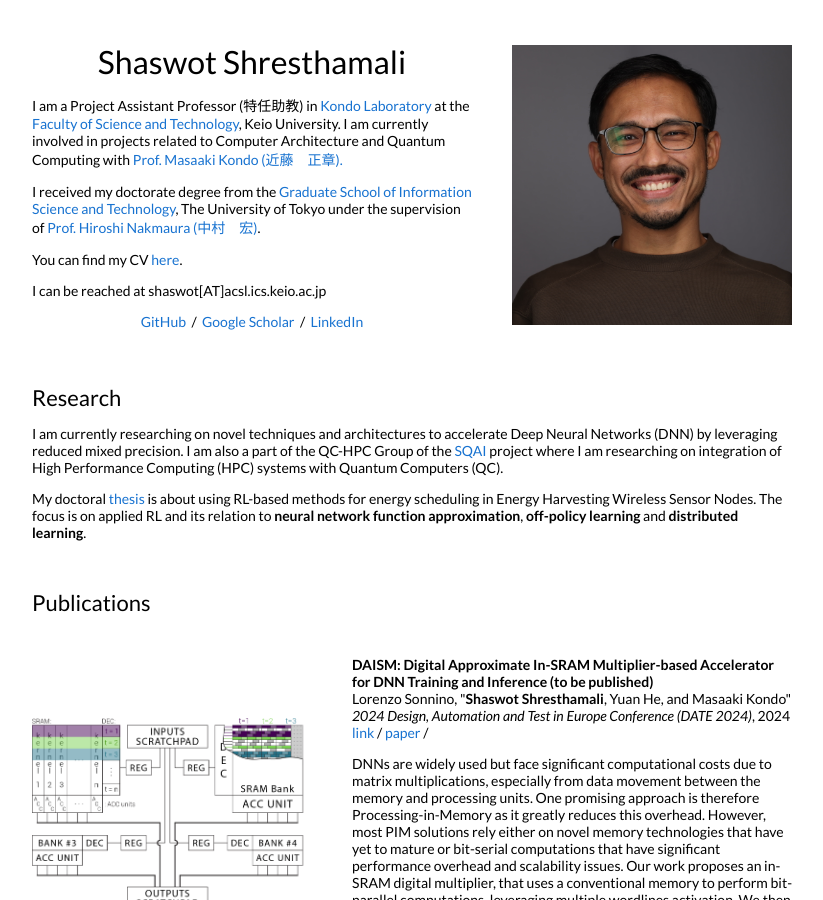
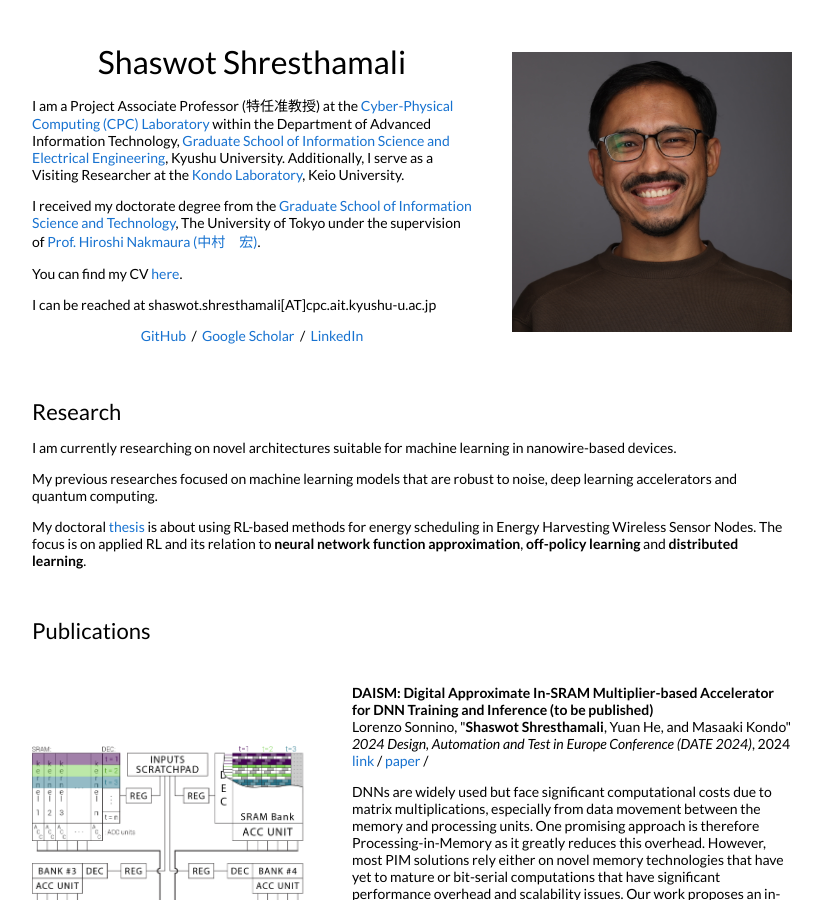
Before and after one commit to shaswot/shaswot.github.io, a Jekyll site: the page built from _posts/2024-04-27-date2024.markdown, in a window 1280 px wide and 900 px high. Shown: the whole window, without its empty margins (228-1051 px from the left). Built offline with Jekyll 4.4.1, drawn with Linux system fonts in a browser that asks for light colours.

Commit message:
updated affiliation to Kyushu

```diff
--- a/_layouts/default.html
+++ b/_layouts/default.html
@@ -27,15 +27,15 @@
               <h1>
                 Shaswot Shresthamali
               </h1>
-              <p>I am a Project Assistant Professor (特任助教) in <a href="https://www.acsl.ics.keio.ac.jp">Kondo Laboratory</a> at the <a href="https://www.st.keio.ac.jp/en/">Faculty of Science and Technology</a>, Keio University. I am currently involved in projects related to Computer Architecture and Quantum Computing with <a href="https://sites.google.com/view/kondo-lab/kondo">Prof. Masaaki Kondo (近藤　正章).</a>
-              </p>
-              <p>
-				I received my doctorate degree from the <a href="https://www.i.u-tokyo.ac.jp/index_e.shtml">Graduate School of Information Science and Technology</a>, The University of Tokyo under the supervision of <a href="http://www.hal.ipc.i.u-tokyo.ac.jp/~nakamura/index-e.html"> Prof. Hiroshi Nakmaura (中村　宏)</a>.
+	      <p>I am a Project Associate Professor (特任准教授) at the <a href="https://cpc.ait.kyushu-u.ac.jp/en/">Cyber-Physical Computing (CPC) Laboratory</a> within the Department of Advanced Information Technology, <a href="https://www.isee.kyushu-u.ac.jp/e/">Graduate School of Information Science and Electrical Engineering</a>, Kyushu University. Additionally, I serve as a Visiting Researcher at the <a href="https://www.acsl.ics.keio.ac.jp">Kondo Laboratory</a>, Keio University.
+	      </p>
+
+	      <p>I received my doctorate degree from the <a href="https://www.i.u-tokyo.ac.jp/index_e.shtml">Graduate School of Information Science and Technology</a>, The University of Tokyo under the supervision of <a href="http://www.hal.ipc.i.u-tokyo.ac.jp/~nakamura/index-e.html"> Prof. Hiroshi Nakmaura (中村　宏)</a>.
               <p>
                 You can find my CV <a href="/pdfs/MY_CV_Master.pdf">here</a>.
               </p>
               <p>
-                I can be reached at shaswot[AT]acsl.ics.keio.ac.jp
+                I can be reached at shaswot.shresthamali[AT]cpc.ait.kyushu-u.ac.jp
               </p>
               <p style="text-align:center">
                 <a href="https://github.com/shaswot">GitHub</a> &nbsp;/&nbsp;
@@ -54,13 +54,25 @@
             <td style="padding:2.5%;width:100%;vertical-align:middle">
               <h2>Research</h2>
               <p>
-				I am currently researching on novel techniques and architectures to accelerate Deep Neural Networks (DNN) by leveraging reduced mixed precision. I am also a part of the QC-HPC Group of the <a href="https://sqai.jp/">SQAI</a> project where I am researching on integration of High Performance Computing (HPC) systems with Quantum Computers (QC).
-			  </p>
-			  <p>
-			  My doctoral  <a href="https://doi.org/10.15083/0002007215">thesis</a> is about using RL-based methods for energy scheduling in Energy Harvesting Wireless Sensor Nodes. The focus is on applied RL and its relation to <b>neural network function approximation</b>, <b>off-policy learning</b> and <b>distributed learning</b>.
-			  </p>
+		I am currently researching on novel architectures suitable for machine learning in nanowire-based devices.
+	      </p>
+	      <p>
+	      My previous researches focused on machine learning models that are robust to noise,  deep learning accelerators and quantum computing.
+	      </p>
+
+	      <p>
+	      My doctoral  <a href="https://doi.org/10.15083/0002007215">thesis</a> is about using RL-based methods for energy scheduling in Energy Harvesting Wireless Sensor Nodes. The focus is on applied RL and its relation to <b>neural network function approximation</b>, <b>off-policy learning</b> and <b>distributed learning</b>.
+	      </p>
 			  <!--
+              <p>I am a Project Assistant Professor (特任助教) in <a href="https://www.acsl.ics.keio.ac.jp">Kondo Laboratory</a> at the <a href="https://www.st.keio.ac.jp/en/">Faculty of Science and Technology</a>, Keio University. I am currently involved in projects related to Computer Architecture and Quantum Computing with <a href="https://sites.google.com/view/kondo-lab/kondo">Prof. Masaaki Kondo (近藤　正章).</a>
+              </p>
               <p>
+				I received my doctorate degree from the <a href="https://www.i.u-tokyo.ac.jp/index_e.shtml">Graduate School of Information Science and Technology</a>, The University of Tokyo under the supervision of <a href="http://www.hal.ipc.i.u-tokyo.ac.jp/~nakamura/index-e.html"> Prof. Hiroshi Nakmaura (中村　宏)</a>.
+              <p>
+
+
+
+		<p>
                 During my lectureship in SEC, I kickstarted a research initiative into FPGAs and HDL programming,
                 the first of its kind in Nepal. I established <a href="https://www.facebook.com/XRLab">Xilinx Research Laboratory (XRLab)</a>
                 in collaboration with Deepesh Man Shakya of Xilinx Inc., Ireland. I also coordinated introductory FPGA and HDL training
```
Also changed, not shown: 2 other files.
